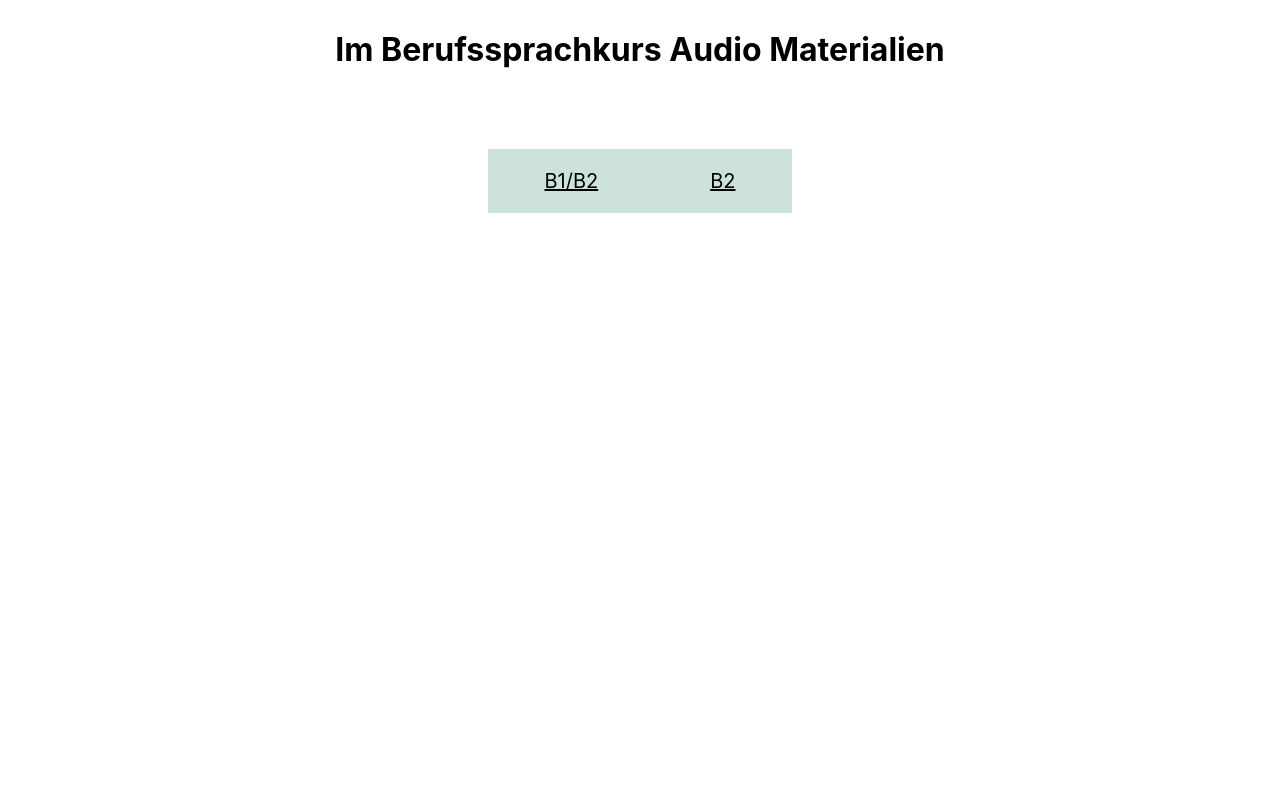
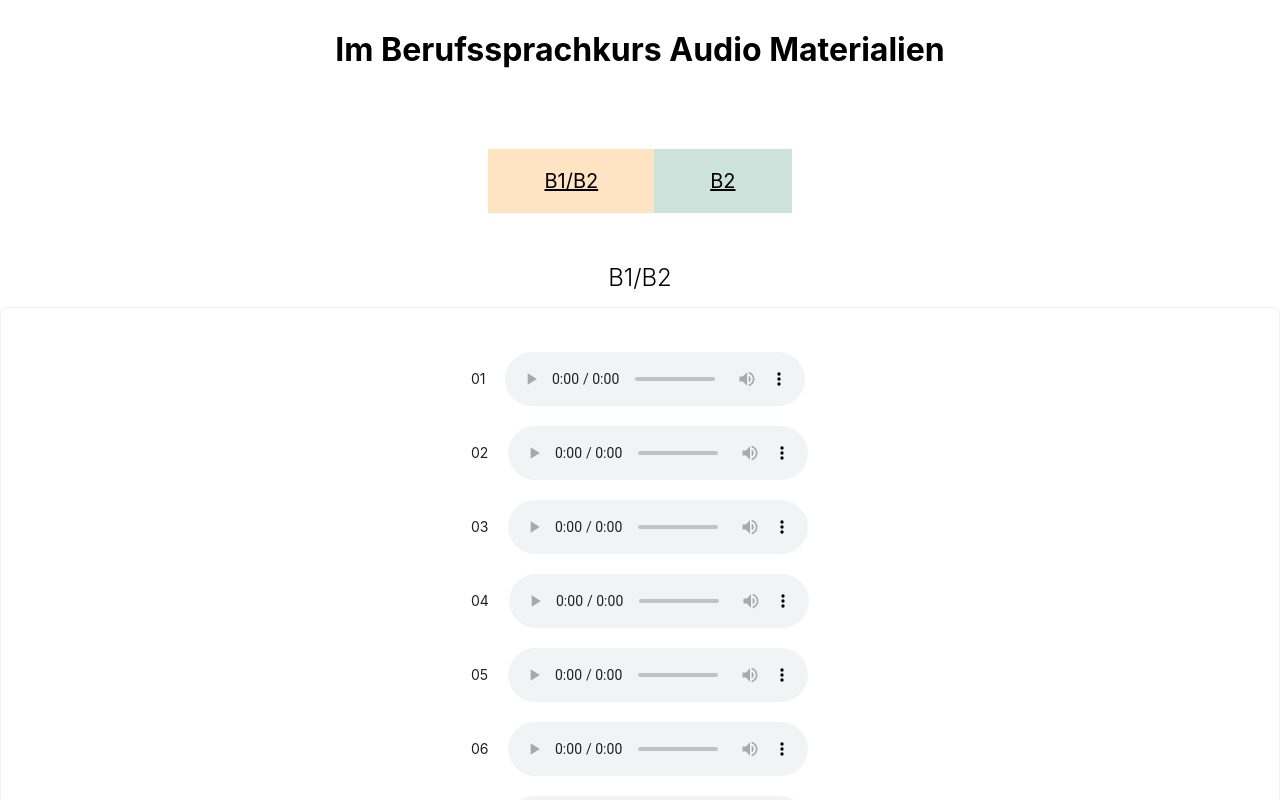
Before and after one commit to susizhang/Materialien-zum-Deutschlernen, a React (Create React App) app: page / in a window 1280 px wide. Shown: the top 800 px of the page. Built offline with nearby package versions, Linux system fonts and the light colour scheme.

Commit message:
Doing some route changes

```diff
--- a/src/App.js
+++ b/src/App.js
@@ -9,7 +9,7 @@ const App = () => {
       <div className="App">
         <h1 className="title1">Im Berufssprachkurs Audio Materialien</h1>
         <nav className="linkButton">
-          <NavLink className="Link" to="/b1b2">
+          <NavLink className="Link" to="/">
             B1/B2
           </NavLink>
           <NavLink className="Link" to="/b2">
@@ -18,7 +18,7 @@ const App = () => {
         </nav>
 
         <Routes>
-          <Route path="/b1b2" element={<B1B2 />} />
+          <Route path="/" element={<B1B2 />} />
           <Route path="/b2" element={<B2 />} />
         </Routes>
       </div>
```
